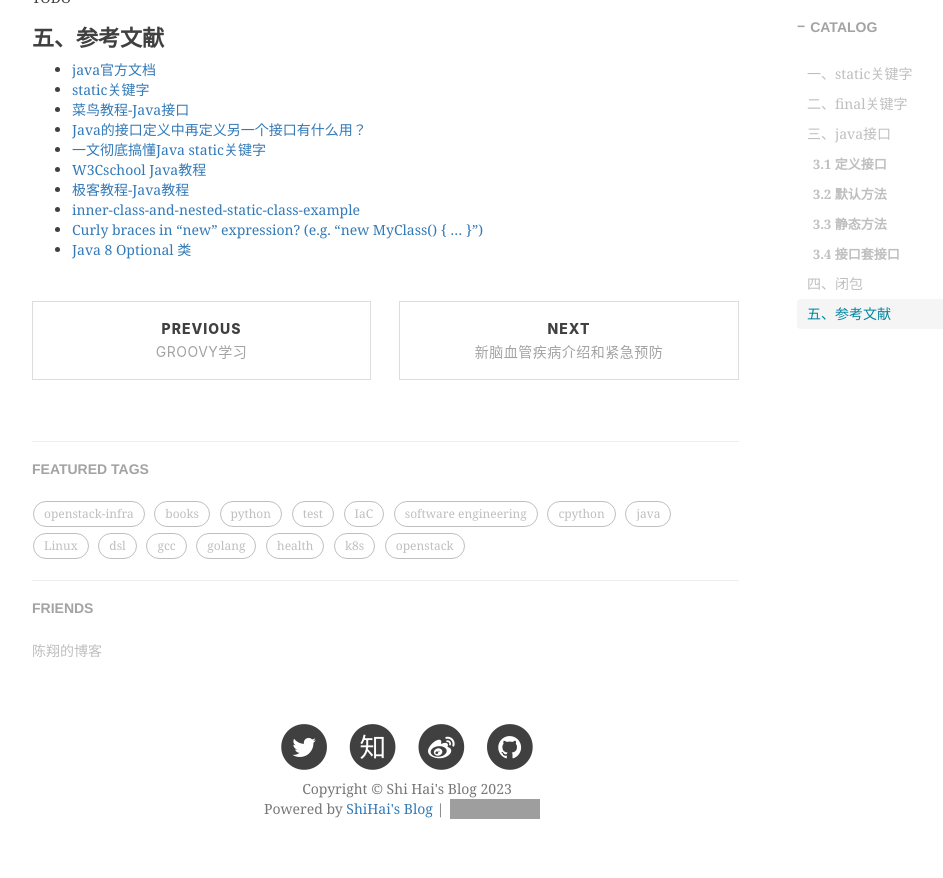
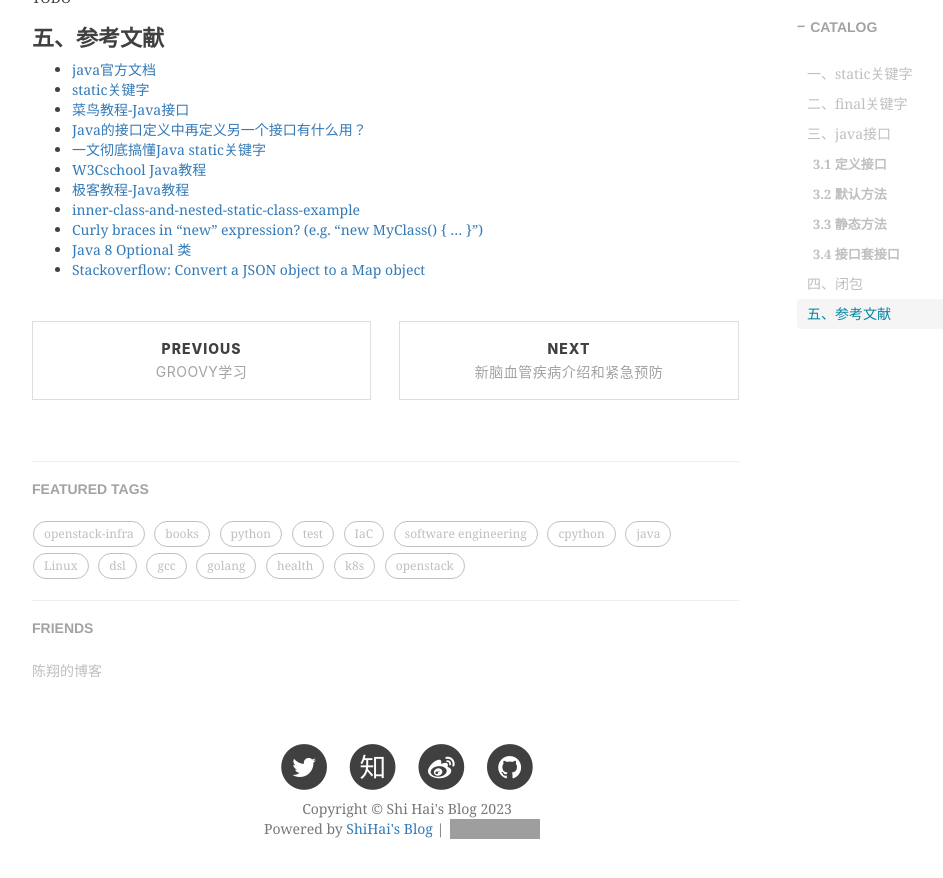
Before and after one commit to shihai1991/shihai1991.github.io, a Jekyll site: the page built from _posts/2023-03-01-java接口学习.md, in a window 1280 px wide and 900 px high, scrolled down 2015 px. Shown: the top 878 px of the window, without its empty margins (233-1176 px from the left). Built offline with Jekyll 4.4.1, drawn with Linux system fonts in a browser that asks for light colours; nearby versions of some CDN libraries; comment, search, counter and statistics services are not loaded; grey boxes are pictures that could not be loaded.

Commit message:
Update 2023-03-01-java接口学习.md

```diff
--- a/_posts/2023-03-01-java接口学习.md
+++ b/_posts/2023-03-01-java接口学习.md
@@ -86,3 +86,4 @@ TODO
 - [inner-class-and-nested-static-class-example](https://docs.oracle.com/javase/tutorial/java/javaOO/nested.html#inner-class-and-nested-static-class-example)
 - [Curly braces in "new" expression? (e.g. "new MyClass() { ... }")](https://stackoverflow.com/questions/10468806/curly-braces-in-new-expression-e-g-new-myclass)
 - [Java 8 Optional 类](https://www.runoob.com/java/java8-optional-class.html)
+- [Stackoverflow: Convert a JSON object to a Map object](https://stackoverflow.com/questions/33074653/convert-a-json-object-to-a-map-object)
```
